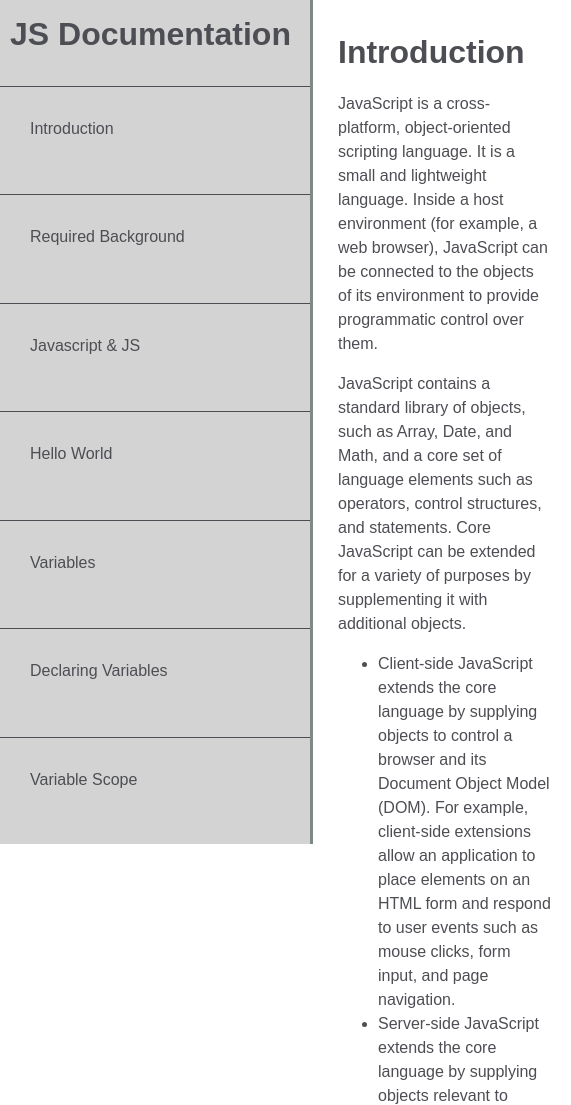
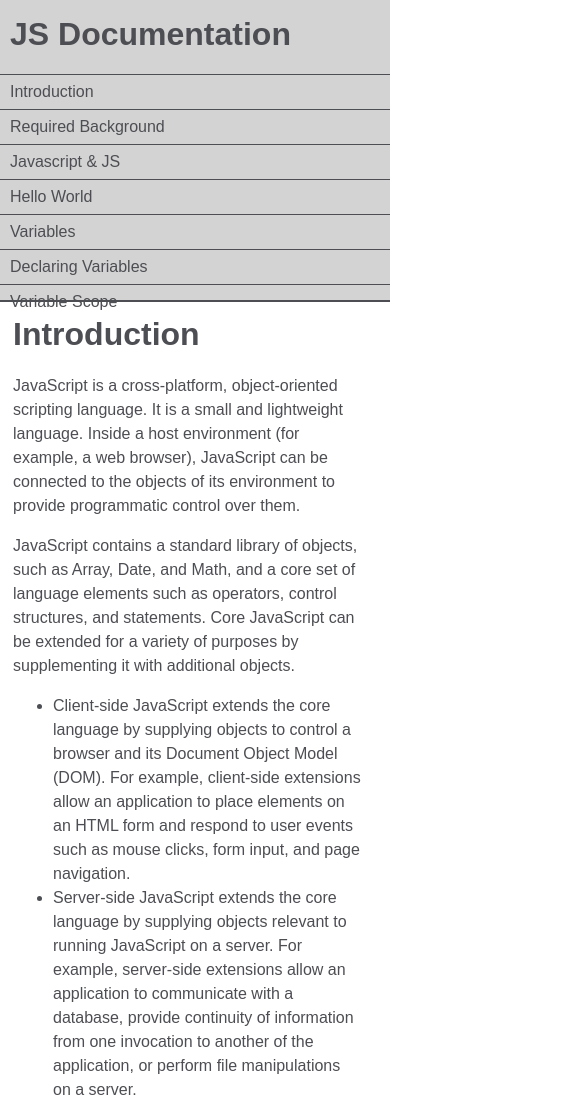
Before and after one commit to SarahAnneFinch/freecodecamp4-technical-documentation, a plain HTML site: page index.html in a window 390 px wide. Shown: the top 1105 px of the page, 571 px wide, since content can reach past the window. Drawn offline with Linux system fonts and the light colour scheme.

Commit message:
styles.css: added mobile queries

```diff
--- a/styles.css
+++ b/styles.css
@@ -27,8 +27,6 @@ header {
 .nav-link {
   text-decoration: none;
   color: #4d4e53;
-  display: flex;
-  justify-content: flex-start;
 }
 
 
@@ -80,3 +78,41 @@ code {
   margin: 10px;
   border-radius: 5px;
 }
+
+@media only screen and (max-width: 815px) {
+  /* For mobile phones: */
+  #navbar ul {
+    /* border: 1px solid; */
+    height: 207px;
+    /* background-color: #d3d3d3; */
+  }
+
+  #navbar a {
+    padding: 5px 10px;
+  }
+
+  #navbar {
+    background-color: #d3d3d3;
+    position: absolute;
+    top: 0;
+    padding: 0;
+    margin: 0;
+    width: 100%;
+    max-height: 300px;
+    border: none;
+    z-index: 1;
+    border-bottom: 2px solid;
+  }
+
+  #main-doc {
+    position: relative;
+    margin-left: 0px;
+    margin-top: 290px;
+  }
+}
+
+@media (max-width: 400px) {
+  #main-doc {
+  margin-left: -15px;
+}
+}
```
